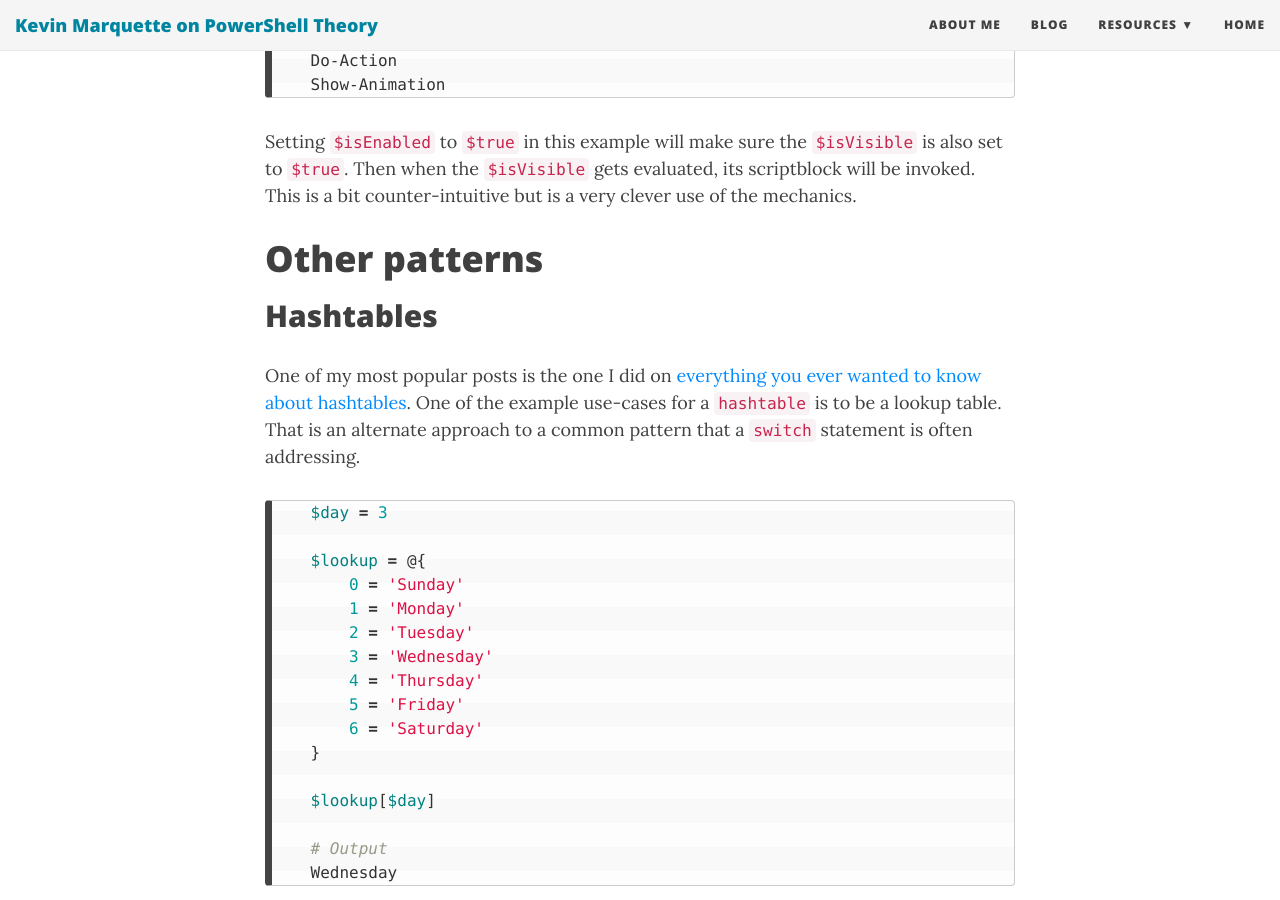
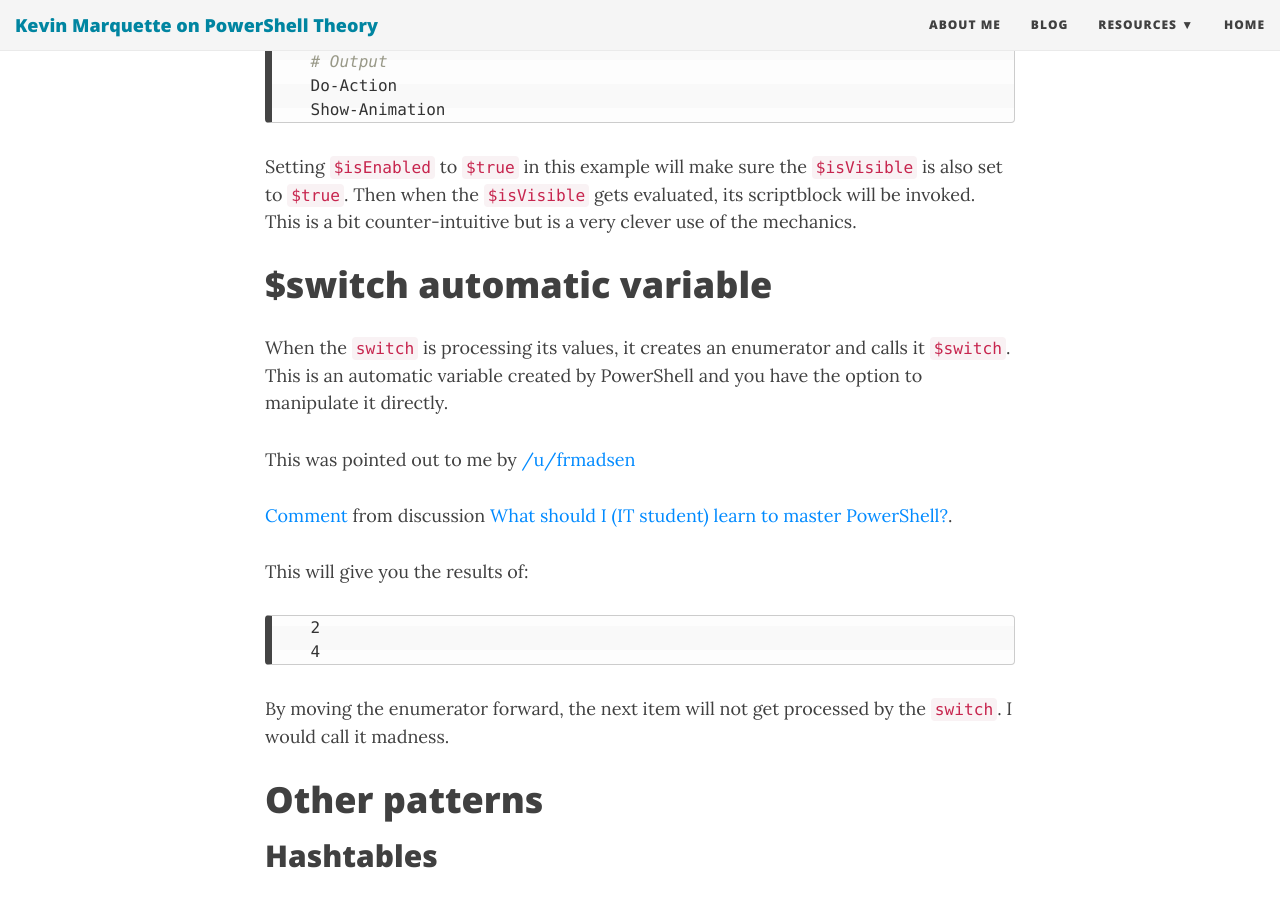
Before and after one commit to KevinMarquette/kevinmarquette.github.io, a Jekyll site: the page built from _posts/2018-01-12-Powershell-switch-statement.md, in a window 1280 px wide and 900 px high, scrolled down 17308 px. Built offline with Jekyll 4.4.1, drawn with Linux system fonts in a browser that asks for light colours; nearby versions of some CDN libraries; a script that is not in the unit is left out; some of the changed text lies outside the part shown.

Commit message:
add $switch details add no results scenario

````diff
--- a/_posts/2018-01-12-Powershell-switch-statement.md
+++ b/_posts/2018-01-12-Powershell-switch-statement.md
@@ -636,6 +636,23 @@ This is a very clean way to evaluate and take action on the status of several bo
 
 Setting `$isEnabled` to `$true` in this example will make sure the `$isVisible` is also set to `$true`. Then when the `$isVisible` gets evaluated, its scriptblock will be invoked. This is a bit counter-intuitive but is a very clever use of the mechanics.
 
+# $switch automatic variable
+
+When the `switch` is processing its values, it creates an enumerator and calls it `$switch`. This is an automatic variable created by PowerShell and you have the option to manipulate it directly.
+
+This was pointed out to me by [/u/frmadsen](https://www.reddit.com/user/frmadsen)
+
+<div class="reddit-embed" data-embed-media="www.redditmedia.com" data-embed-parent="false" data-embed-live="false" data-embed-uuid="8f6edbf1-abc6-4513-971e-ccd1d202889d" data-embed-created="2018-12-25T22:05:33.986Z"><a href="https://www.reddit.com/r/PowerShell/comments/a90rx2/what_should_i_it_student_learn_to_master/ecj2kji/">Comment</a> from discussion <a href="https://www.reddit.com/r/PowerShell/comments/a90rx2/what_should_i_it_student_learn_to_master/">What should I (IT student) learn to master PowerShell?</a>.</div><script async src="https://www.redditstatic.com/comment-embed.js"></script>
+
+This will give you the results of:
+
+```
+    2
+    4
+```
+
+ By moving the enumerator forward, the next item will not get processed by the `switch`. I would call it madness.
+
 # Other patterns
 
 ## Hashtables
````
Also changed, not shown: _posts/2018-12-23-Powershell-null-everything-you-wanted-to-know.md (+4 -0 lines).
